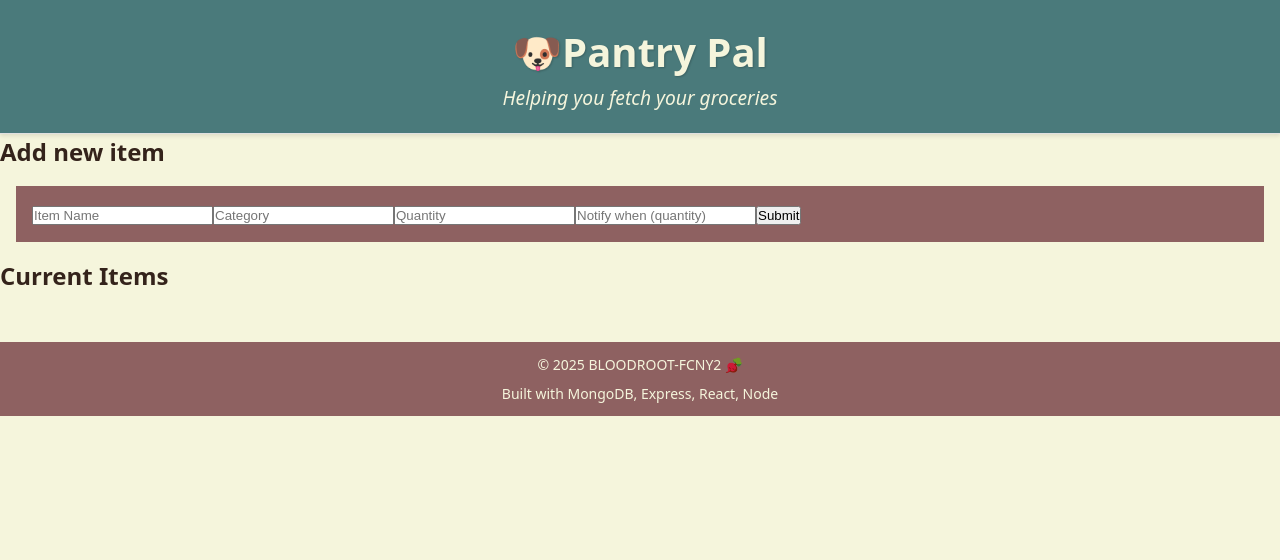
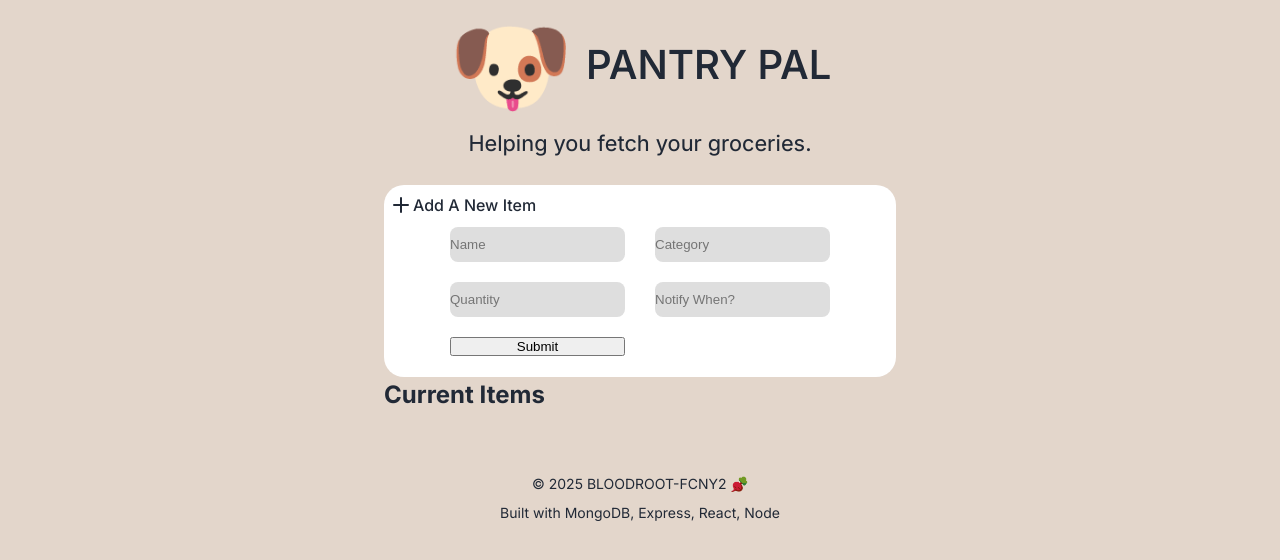
Before and after one commit to kevinortiz43/Pantry-Iteration-Project, a React (Vite) app: page / in a window 1280 px wide. Shown: the top 560 px of the page. Built offline with nearby package versions, Linux system fonts and the light colour scheme.

Commit message:
finished styling header and still working on Add A New Item Container

```diff
--- a/package.json
+++ b/package.json
@@ -19,6 +19,7 @@
     "dotenv": "^17.2.3",
     "express": "^5.2.1",
     "express-validator": "^7.3.1",
+    "lucide-react": "^0.561.0",
     "mongoose": "^9.0.1",
     "react": "^19.2.0",
     "react-dom": "^19.2.0",
--- a/src/client/App.css
+++ b/src/client/App.css
@@ -1,17 +1,15 @@
+@import url("https://fonts.googleapis.com/css2?family=Inter:wght@100..900&display=swap");
+
 :root {
-  --primary-action-color: #4A7A7B;
-  --background-color: #F5F5DC;
-  --secondary-background-color: #8E6161;
-  --text-icons-color: #34231b;
-  --accents-alerts-color: #B30000;
+  --background-color: #e3d6cb;
+  --secondary-background-color: #8e6161;
+  font-family: "Inter", sans-serif;
+  color: #212936;
 }
 
 #root {
-  min-height: 100vh;
-  width: 100%;
-  margin: 0 auto;
   max-width: 1280px;
-  }
+}
 
 body {
   display: flex;
--- a/src/client/App.tsx
+++ b/src/client/App.tsx
@@ -11,9 +11,6 @@ import PantryItemContainer from './components/pantry/PantryItemContainer'
 
 
 function App() {
-
-
-
   return (
     <>
      <div className="app-container">
@@ -22,7 +19,6 @@ function App() {
       {/* <CreatePantryItemContainer/>
       <PantryItemContainer/> */}
       < Footer />
-
      </div>
 
     </>
--- a/src/client/Components/create-container/CreatePantryItemContainer.tsx
+++ b/src/client/Components/create-container/CreatePantryItemContainer.tsx
@@ -1,13 +1,22 @@
-import './createContainer.css';
-import CreatePantryItemForm from './CreatePantryItemForm';
+import { Plus } from "lucide-react";
+import "./createContainer.css";
+import CreatePantryItemForm from "./CreatePantryItemForm";
 
-const CreatePantryItemContainer = ( {onItemCreated}: CreateItemContainerProps) => {
+const CreatePantryItemContainer = ({
+  onItemCreated,
+}: CreateItemContainerProps) => {
   return (
-    <>
-      <div className='create-container'>
-      <CreatePantryItemForm onItemCreated={onItemCreated}/>
+    <div className="create-container">
+      <div className="create-container-title-form">
+        <div className="create-container-title">
+          <Plus />
+          <p>Add A New Item</p>
+        </div>
+        <div className="form-container">
+          <CreatePantryItemForm onItemCreated={onItemCreated} />
+        </div>
       </div>
-    </>
+    </div>
   );
 };
 
--- a/src/client/Components/create-container/CreatePantryItemForm.tsx
+++ b/src/client/Components/create-container/CreatePantryItemForm.tsx
@@ -1,8 +1,7 @@
-import { useForm, type SubmitHandler } from 'react-hook-form';
+import { useForm, type SubmitHandler } from "react-hook-form";
 
 // import { z } from 'zod';
-import './createContainer.css';
-
+import "./createContainer.css";
 
 //I'll go down a rabbit hole if I keep looking at data validation.
 // const schema = z.object({
@@ -25,7 +24,8 @@ interface CreatePantryItemFormProps {
   onItemCreated?: () => void;
 }
 
-const CreatePantryItemForm = ( {onItemCreated }: CreatePantryItemFormProps) => { // pass down prop from parent
+const CreatePantryItemForm = ({ onItemCreated }: CreatePantryItemFormProps) => {
+  // pass down prop from parent
 
   const {
     register,
@@ -36,14 +36,13 @@ const CreatePantryItemForm = ( {onItemCreated }: CreatePantryItemFormProps) => {
   } = useForm<FormFields>();
 
   const onSubmit: SubmitHandler<FormFields> = async (data) => {
-
     // if (!data) return;
 
     try {
-      const response = await fetch('http://localhost:3000/create', {
-        method: 'POST',
+      const response = await fetch("http://localhost:3000/create", {
+        method: "POST",
         headers: {
-          'Content-Type': 'application/json',
+          "Content-Type": "application/json",
         },
         body: JSON.stringify(data),
       });
@@ -52,52 +51,62 @@ const CreatePantryItemForm = ( {onItemCreated }: CreatePantryItemFormProps) => {
       if (!response.ok) throw new Error(`failed to create item`);
 
       const result = await response.json();
-      console.log('Response: ', result);
+      console.log("Response: ", result);
 
       if (onItemCreated) {
         onItemCreated();
       }
 
       reset();
-
     } catch (err) {
-      setError('name', {
-        message: 'failed to create item',
+      setError("name", {
+        message: "failed to create item",
       });
-      console.error('error creating pantry item:', err);
+      console.error("error creating pantry item:", err);
     }
   };
   return (
     <>
-      <form className='create-form' onSubmit={handleSubmit(onSubmit)}>
+      <form className="create-form" onSubmit={handleSubmit(onSubmit)}>
         <input
-          {...register('name', {
+          {...register("name", {
             required: true,
           })}
-          type='text'
-          placeholder='Item Name'
+          type="text"
+          placeholder="Name"
         />
-        <input {...register('category', {
+        <input
+          {...register("category", {
             required: true,
-          } )} type='text' placeholder='Category' />
+          })}
+          type="text"
+          placeholder="Category"
+        />
+
         <input
-          {...register('quantity', {
+          {...register("quantity", {
             required: true,
-            min: { value: 1, message: 'quantity must be at least 1' },
-            valueAsNumber: true
+            min: { value: 1, message: "quantity must be at least 1" },
+            valueAsNumber: true,
           })}
-          type='number'
-          placeholder='Quantity'
+          type="number"
+          placeholder="Quantity"
         />
+
         {/* <input {...register('unitType')} type='text' placeholder='Unit Type' /> */}
-        <input {...register('notifyWhen', { required: true, valueAsNumber: true })} type='number' placeholder='Notify when (quantity)' />
+        <input
+          {...register("notifyWhen", { required: true, valueAsNumber: true })}
+          type="number"
+          placeholder="Notify When?"
+        />
         {/* <input
           {...register('expirationDate')}
           type='date'
           placeholder='Expiration Date'
         /> */}
-        <button disabled={isSubmitting} type='submit'>
-          {isSubmitting ? 'Filling your pantry!' : 'Submit'}
+
+        <button disabled={isSubmitting} type="submit">
+          {isSubmitting ? "Filling your pantry!" : "Submit"}
         </button>
       </form>
     </>
--- a/src/client/Components/create-container/createContainer.css
+++ b/src/client/Components/create-container/createContainer.css
@@ -1,4 +1,55 @@
 .create-container {
+  display: flex;
+  justify-content: center;
+}
+
+.create-container-title-form {
+  display: flex;
+  flex-direction: column;
+  background-color: white;
+  border-radius: 20px;
+  width: 32em;
+  height: 12em;
+  margin-top: 1.5em;
+}
+
+.create-container-title {
+  display: flex;
+  margin-top: 8px;
+  margin-left: 5px;
+  font-weight: 500;
+}
+
+.form-container {
+  display: flex;
+  justify-content: center;
+}
+
+/* FORMS */
+
+.create-form {
+  display: grid;
+  grid-template-columns: auto auto;
+  margin-top: 10px;
+  column-gap: 30px;
+  row-gap: 20px;
+}
+
+input {
+  border-radius: 8px;
+  background-color: #dedede;
+  height: 35px;
+  width: 175px;
+  border: 0px;
+
+}
+
+input:focus {
+  outline: none;
+}
+
+
+/* .create-container {
     display: flex;
     flex-wrap: wrap;
   margin: 1em;
@@ -9,4 +60,4 @@
    background: var(--secondary-background-color);
    padding: 1em;
 
-}
+} */
--- a/src/client/Components/footer/footer.css
+++ b/src/client/Components/footer/footer.css
@@ -1,5 +1,4 @@
 .footer {
-    background-color: var(--secondary-background-color);
     padding: 12px 0;
     margin-top: 48px;
     text-align: center;
@@ -8,7 +7,6 @@
 .footer-container {
     margin: 0 auto;
     font-size: 0.875rem;
-    color: var(--background-color);
 }
 
 .footer-copyright, .footer-build-info {
--- a/src/client/Components/header/Header.tsx
+++ b/src/client/Components/header/Header.tsx
@@ -1,15 +1,17 @@
-import './header.css';
+import "./header.css";
 
 const Header = () => {
  return (
    <>
-      <div className='header-container'>
-        <div className='title' />
-        <h1>🐶Pantry Pal</h1>
-        <div className='slogan'>
-          <h2>
-            <em>Helping you fetch your groceries</em>
-          </h2>
+     <div className="header-container">
+       <div className="title-icon">
+         <h1 className="icon">🐶</h1>
+         <p className="title">PANTRY PAL</p>
+       </div>
+       <div className="slogan">
+         <p>
+           <small>Helping you fetch your groceries.</small>
+         </p>
        </div>
      </div>
    </>
--- a/src/client/Components/header/header.css
+++ b/src/client/Components/header/header.css
@@ -1,28 +1,28 @@
 .header-container {
-  width: 100%;
-  position: relative;
   display: flex;
   flex-direction: column;
   align-items: center;
-  gap: 2px;
-  padding: 20px 0;
-  background: var(--primary-action-color);
-  border-bottom: 1px solid #e0e0e0;
-  box-shadow: 0 2px 4px rgba(0,0,0,0.1);
-  box-sizing: border-box;
+  margin-top: -10px;
 }
 
-.header-container h1 {
-  margin: 0;
-  font-size: 2.5rem;
-  color: var(--background-color);
-  text-shadow: 1px 1px 2px rgba(0,0,0,0.2);
+.title-icon {
+  display: flex;
+  align-items: center;
+  gap: 0.8em;
 }
 
-.header-container h2 {
-  margin: 0;
-  font-size: 1.2rem;
-  font-weight: normal;
-  font-style: italic;
-   color: var(--background-color);
+.icon {
+  font-size: 100px;
 }
+
+.title {
+  font-size: 2.5em;
+  margin-bottom: 0px;
+  font-weight: 550;
+}
+
+.slogan {
+  font-weight: 450;
+  font-size: 26px;
+  margin-top: -18px;
+}
--- a/src/client/Components/pantry/PantryPage.tsx
+++ b/src/client/Components/pantry/PantryPage.tsx
@@ -15,7 +15,6 @@ const PantryPage = () => {
     return (
         <div>
             <section>
-                <h2>Add new item</h2>
                 <CreatePantryItemContainer onItemCreated={handleItemCreated}/>
             </section>
 
--- a/src/client/Components/pantry/pantry.css
+++ b/src/client/Components/pantry/pantry.css
@@ -8,10 +8,9 @@ gap: 40px;
 
 .pantry-card {
  padding: 2em;
- background: var(--background-color);
- border-radius: 8px;
+ background-color: white;
+ border-radius: 30px;
  box-shadow: 0 2px 8px rgba(0, 0,0,0.1);
- color: var(--text-icons-color);
  width: 70%;
  max-width: 400px;
  margin: 20px;
--- a/src/client/index.css
+++ b/src/client/index.css
@@ -13,7 +13,6 @@ html, body {
 :root {
   font-family: system-ui, Avenir, Helvetica, Arial, sans-serif;
   line-height: 1.5;
-  font-weight: 400;
-   color: var(--text-icons-color);
+  color: var(--text-icons-color);
   background-color: var(--background-color);
 }
```
Also changed, not shown: 1 other file (tests, documents, lock files or other folders). Lines whose indentation alone changed are shown as unchanged.
